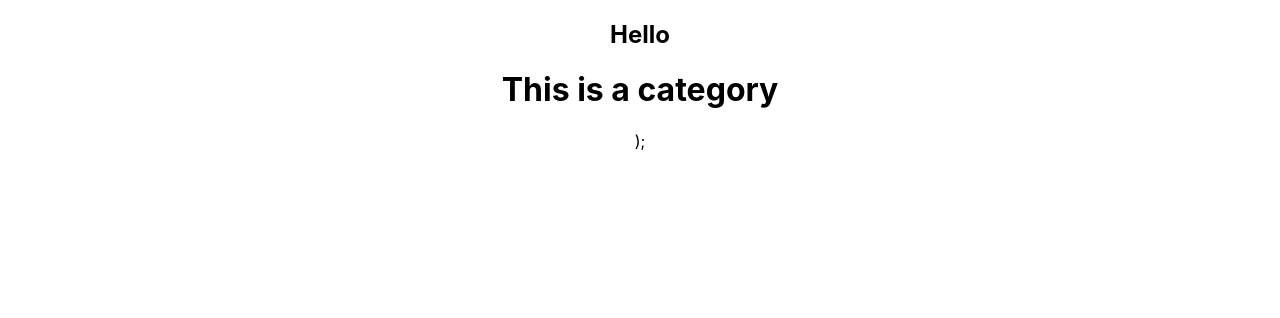
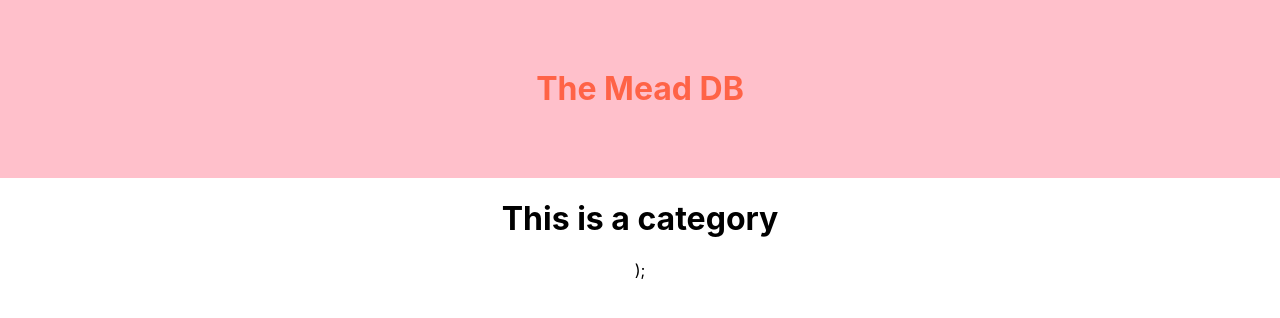
Before and after one commit to sohazur/meal-db-react, a React (Create React App) app: page / in a window 1280 px wide. Shown: the top 318 px of the page. Built offline with nearby package versions, Linux system fonts and the light colour scheme; no server answers; the HTML template or start-up script is replaced by a standard one.

Commit message:
Added header

```diff
--- a/src/App.js
+++ b/src/App.js
@@ -1,10 +1,11 @@
 import "./App.css";
 import Category from "./components/Category/Category";
+import Header from "./components/Header/Header";
 
 function App() {
   return (
     <div className="App">
-      <h2>Hello</h2>
+      <Header></Header>
       <Category></Category>
     </div>
   );
--- /dev/null
+++ b/src/components/Header/Header.css
@@ -0,0 +1,6 @@
+.header {
+  background-color: pink;
+  color: tomato;
+  padding: 3rem;
+  text-align: center;
+}
--- /dev/null
+++ b/src/components/Header/Header.js
@@ -0,0 +1,11 @@
+import React from "react";
+import "./Header.css";
+const Header = () => {
+  return (
+    <div className="header">
+      <h1>The Mead DB</h1>
+    </div>
+  );
+};
+
+export default Header;
```
Also changed, not shown: src/components/Meal/Meal.css (added), src/components/Meal/Meal.js (added).
